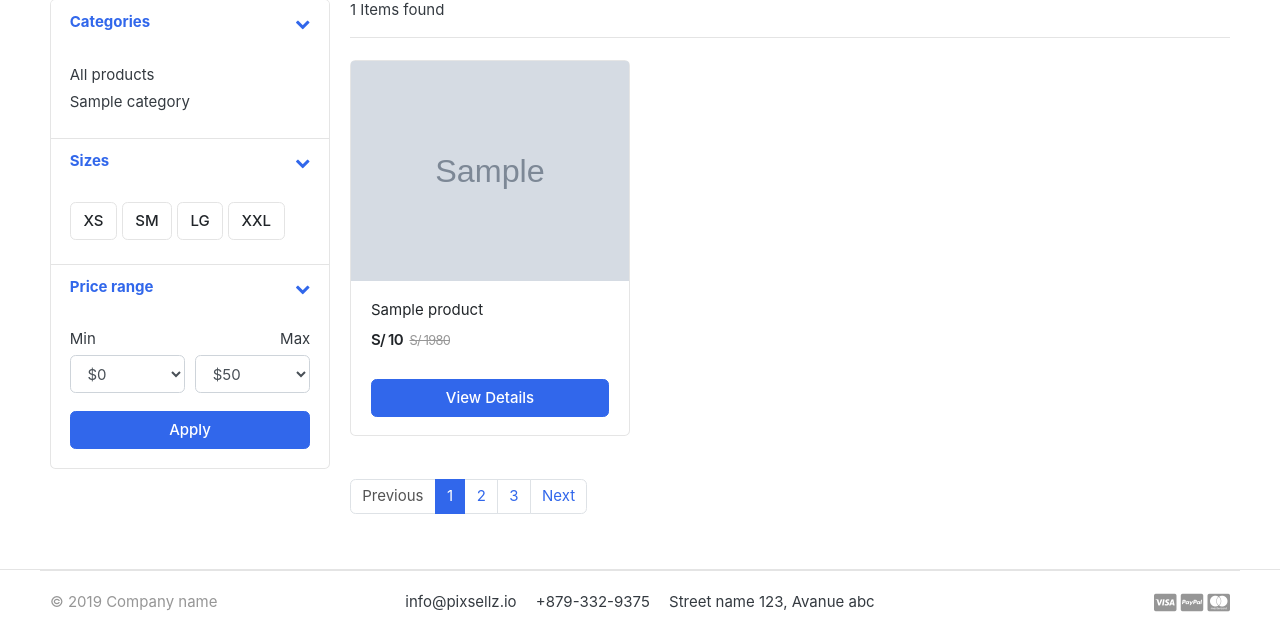
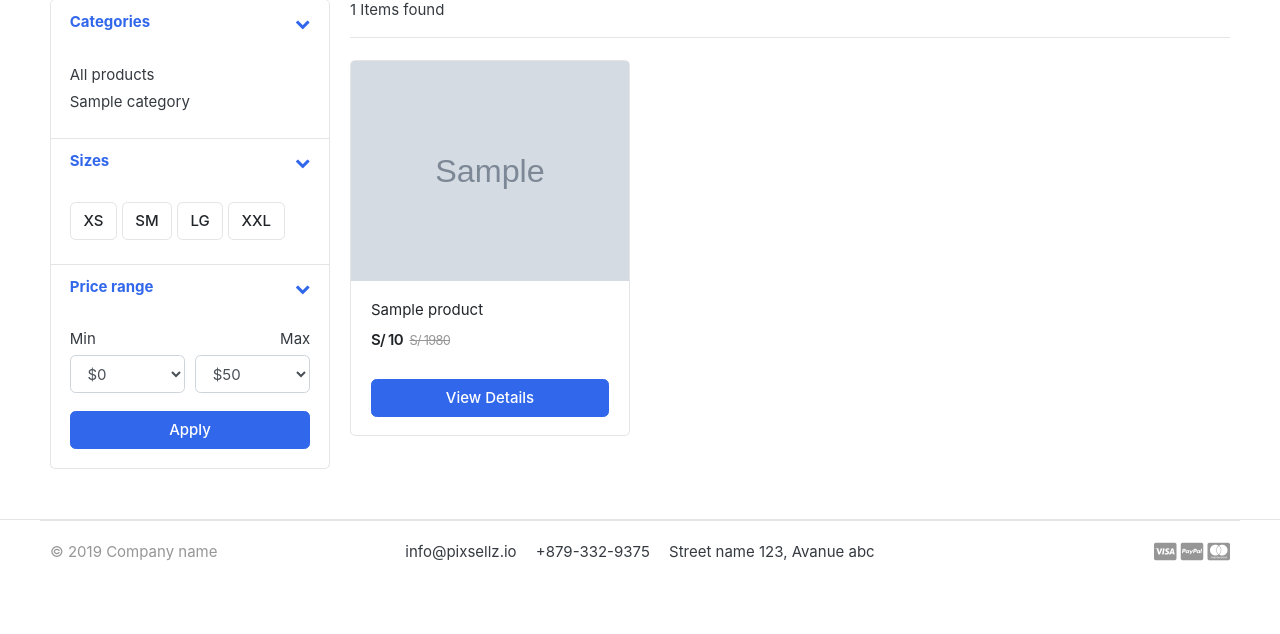
Before and after one commit to kaisherdev/django-ecommerce, a Django app: page /store/ in a window 1280 px wide. Shown: the part 295-929 px from the top of the page. After the commit the page ends 856 px from the top, so only its background shows below. Run offline with Django 5.2, Linux system fonts and the light colour scheme; tables that the repository leaves empty hold one stand-in row (values such as "Sample post"); grey boxes marked "Sample" are stand-in pictures; some libraries are stand-ins or nearby versions; some web fonts are replaced.

Commit message:
✨ feat(store): add functionality paginator part2

```diff
--- a/store/views.py
+++ b/store/views.py
@@ -3,7 +3,7 @@ from .models import Product
 from category.models import Category
 from carts.models import CartItem
 from carts.views import _cart_id
-from django.core.paginator import Paginator
+from django.core.paginator import Paginator,EmptyPage,PageNotAnInteger
 
 # Create your views here.
 
@@ -14,10 +14,13 @@ def store(request,category_slug=None):
     if category_slug != None:
         categories = get_object_or_404(Category,slug=category_slug)
         products = Product.objects.filter(category=categories,is_available=True)
+        paginator = Paginator(products,3) # Paginator
+        page = request.GET.get('page')
+        paged_products = paginator.get_page(page)
         product_count = products.count()
     else:
         products = Product.objects.all().filter(is_available=True)
-        paginator = Paginator(products,6) # Paginator
+        paginator = Paginator(products,3) # Paginator
         page = request.GET.get('page')
         paged_products = paginator.get_page(page)
         product_count = products.count()
--- a/templates/store/store.html
+++ b/templates/store/store.html
@@ -144,23 +144,39 @@
           </div> <!-- row end.// -->
 
           <nav class="mt-4" aria-label="Page navigation sample">
+            {% if products.has_other_pages %}
               <ul class="pagination">
+                {% if products.has_previous %}
+                  <li class="page-item">
+                    <a class="page-link" href="?page={{ products.previous_page_number }}">Previous</a>
+                  </li>
+                {% else %}
                   <li class="page-item disabled">
                     <a class="page-link" href="#">Previous</a>
                   </li>
+                {% endif %}
+                {% for i in products.paginator.page_range %}
+                  {% if products.number == i %}
                     <li class="page-item active">
-                <a class="page-link" href="#">1</a>
+                      <a class="page-link" href="#">{{ i }}</a>
                     </li>
+                  {% else %}
                     <li class="page-item">
-                <a class="page-link" href="#">2</a>
+                      <a class="page-link" href="?page={{ i }}">{{ i }}</a>
                     </li>
+                  {% endif %}
+                {% endfor %}
+                {% if products.has_next %}
                   <li class="page-item">
-                <a class="page-link" href="#">3</a>
+                    <a class="page-link" href="?page={{ products.next_page_number }}">Next</a>
                   </li>
-              <li class="page-item">
+                {% else %}
+                  <li class="page-item disabled">
                     <a class="page-link" href="#">Next</a>
                   </li>
+                {% endif %}
               </ul>
+            {% endif %}
           </nav>
         </main> <!-- col.// -->
       </div>
```
Lines whose indentation alone changed are shown as unchanged.
